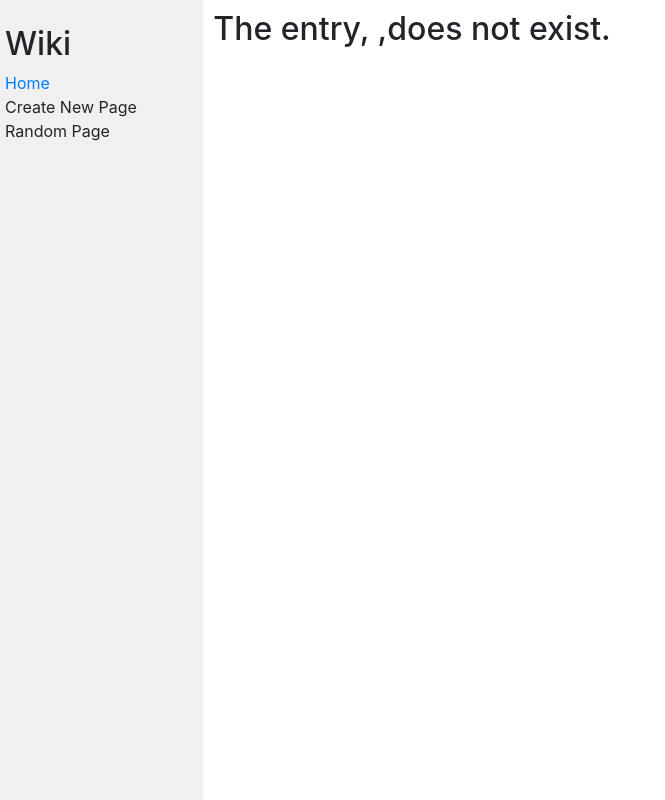
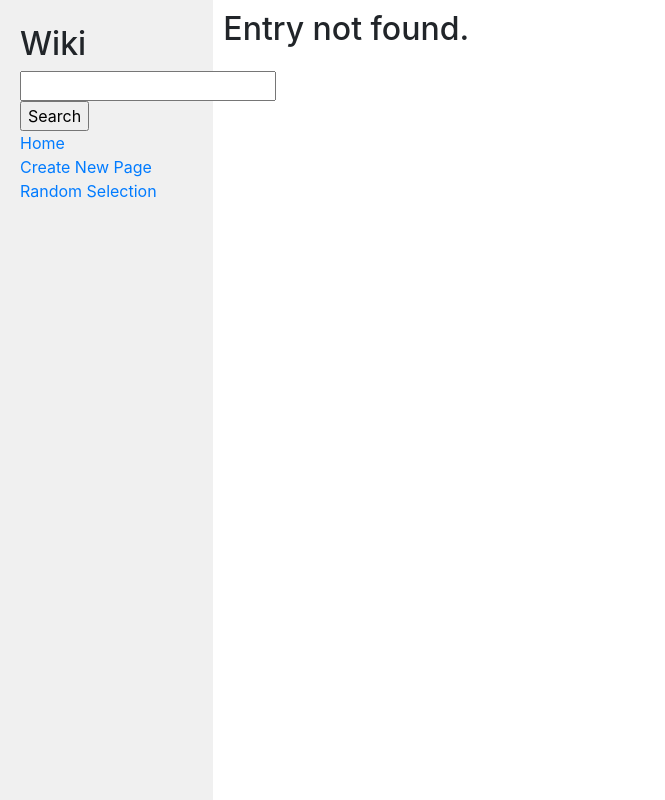
Before and after one commit to chrismelkridge/wiki, a Django app: page /wiki/1/ in a window 1280 px wide. Shown: the whole page, without its empty margins (0-665 px from the left). Run offline with Django 3.2, Linux system fonts and the light colour scheme; some libraries are stand-ins or nearby versions.

Commit message:
This is the provisional final version

```diff
--- a/encyclopedia/static/encyclopedia/styles.css
+++ b/encyclopedia/static/encyclopedia/styles.css
@@ -1,5 +1,7 @@
+
+
 body {
-    margin: 0;
+    margin: 5;
     background-color: white;
 }
 
@@ -10,11 +12,6 @@ code {
 h1 {
     margin-top: 0px;
     padding-top: 20px;
-}
-
-textarea {
-    height: 90vh;
-    width: 80%;
 }
 
 .main {
@@ -36,3 +33,8 @@ textarea {
 .sidebar h2 {
     margin-top: 5px;
 }
+
+.body{
+    overflow: hidden;
+    height: 100vh;
+}
--- a/encyclopedia/templates/encyclopedia/entry.html
+++ b/encyclopedia/templates/encyclopedia/entry.html
@@ -7,6 +7,7 @@
 {% block body%}
 
     <br>
+    <a href="{% url 'encyclopedia:edit' title %}">Edit</a>
    {{entry|safe}}
 
-{% endblock %}
+{% endblock%}
--- a/encyclopedia/templates/encyclopedia/error.html
+++ b/encyclopedia/templates/encyclopedia/error.html
@@ -5,5 +5,5 @@
 {% endblock %}
 
 {% block body%}
-    <h2>The entry,{{title}} ,does not exist.</h2>
+    <h2>{{message}}</h2>
 {% endblock %}
--- a/encyclopedia/templates/encyclopedia/layout.html
+++ b/encyclopedia/templates/encyclopedia/layout.html
@@ -7,22 +7,28 @@
         <title>{% block title %}{% endblock %}</title>
         <link rel="stylesheet" href="https://stackpath.bootstrapcdn.com/bootstrap/4.4.1/css/bootstrap.min.css" integrity="sha384-Vkoo8x4CGsO3+Hhxv8T/Q5PaXtkKtu6ug5TOeNV6gBiFeWPGFN9MuhOf23Q9Ifjh" crossorigin="anonymous">
         <link href="{% static 'encyclopedia/styles.css' %}" rel="stylesheet">
+        <meta charset="UTF-8">
+        <meta name="viewport" content="width=device-width, initial-scale=1">
     </head>
     <body>
+        <div class="container-fluid">
             <div class="row">
                 <div class="sidebar col-lg-2 col-md-3">
                     <h2>Wiki</h2>
-                <form>
-                    {{form}}
+
+                    <form action ="{% url 'encyclopedia:search'%}" method="post">
+                        {% csrf_token%}
+                        <input type ="text" name="search_title">
+                        <input type="submit" value="Search">
                     </form>
                     <div>
-                    <a href="{% url 'index' %}">Home</a>
+                        <a href="{% url 'encyclopedia:index' %}">Home</a>
                     </div>
                     <div>
-                    Create New Page
+                        <a href="{% url 'encyclopedia:new_entry' %}">Create New Page</a>
                     </div>
                     <div>
-                    Random Page
+                        <a href="{%url 'encyclopedia:random'%}">Random Selection</a>
                     </div>
                     {% block nav %}
                     {% endblock %}
@@ -32,6 +38,7 @@
                     {% endblock %}
                 </div>
             </div>
+        </div>
 
     </body>
 </html>
--- a/encyclopedia/urls.py
+++ b/encyclopedia/urls.py
@@ -1,9 +1,13 @@
 from django.urls import path
 
 from . import views
-
+app_name = "encyclopedia"
 urlpatterns = [
     path("", views.index, name="index"),
-    path("wiki/<str:title>/",views.entry,name="entry")
+    path("wiki/<str:title>/",views.entry,name="entry"),
+    path("search", views.search, name= "search"),
+    path("wiki/<str:title/new_entry", views.new_entry, name= "new_entry"),
+    path("wiki/<str:title>/edit", views.edit, name= "edit"),
+    path("random", views.random, name = "random")
 
 ]
--- a/encyclopedia/views.py
+++ b/encyclopedia/views.py
@@ -2,17 +2,21 @@ from django.shortcuts import render
 from . import util
 import markdown
 from django import forms
+from django.http import HttpResponseRedirect
+from django.urls import reverse
+from random import randint
 
 class NewPageForm(forms.Form):
-   Title = forms.CharField(label="Entry Title")
+   title = forms.CharField(label="Entry Title")
    entry = forms.CharField(widget=forms.Textarea(attrs={'rows':3, 'cols':40, 'style':'width:100% max-width:500px; height:250px'}))
 
-   from django import forms
 
+class EditRequestForm(forms.Form):
+    title = forms.CharField()
+    #widget=forms.HiddenInput()
 
-
-
-
+class EditForm(forms.Form):
+    entry = forms.CharField(widget=forms.Textarea(attrs={'rows':3, 'cols':40, 'style':'width:100% max-width:500px; height:250px'}))
 
 
 def index(request):
@@ -22,7 +26,6 @@ def index(request):
 
 def entry(request, title):
     entry_md = util.get_entry(title)
-
     if entry_md is None:
         return render(request, "encyclopedia/error.html", {
             "message": "Entry not found."
@@ -31,17 +34,18 @@ def entry(request, title):
     entry = markdown.markdown(entry_md)
 
     return render(request, "encyclopedia/entry.html", {
+        "title": title,
+        "entry": entry,
+        })
 
-        "title": title,
-        "entry": entry
-    })
 
 def search(request):
     if request.method =="POST":
-        # Get heading and remove whitespace
-        heading = (request.POST.get("search_title")).strip()
+        # Get title and remove whitespace
+        title = request.POST.get("search_title").strip()
+
         # Check that text has been added.
-        if len(heading) == 0:
+        if len(title) == 0:
             return render(request, "encyclopedia/error.html", {
                 "message": "Please enter a search value"
             })
@@ -51,29 +55,102 @@ def search(request):
         possible_entry = []
 
         for name in names:
-            if heading.lower() == name.lower():
+            if title.lower() == name.lower():
                 entry_md = util.get_entry(name)
                 entry = markdown.markdown(entry_md)
+
                 return render(request, "encyclopedia/search.html",{
-                    "heading":heading,
-                    "entry": entry
+                    "title": title,
+                    "entry": entry,
+                    "form":EditRequestForm(initial={
+                        "title": title
+                    })
                     })
 
-                pass
-        # See if the title entered is part any of the names listed.
-        if heading.lower() != name.lower():
+        # Check if the title entered is part any of the names listed.
+        if title.lower() != name.lower():
             for name in names:
-                if heading.lower() in name.lower():
+                if title.lower() in name.lower():
                     possible_entry.append(name)
+            if len(possible_entry) == 0:
+                return render(request, "encyclopedia/error.html",{
+                    "message": "Sorry there are no close matches."
+                })
 
             return render(request, "encyclopedia/possible_entry.html",{
-                "heading": heading,
+                "title": title,
                 "possible_entry": possible_entry
             })
 
 
-def new_page(request):
-    return render(request, "encyclopedia/new_page.html",{
-        "form": NewPageForm
+def new_entry(request):
+    if request.method == "POST":
+        # Take the submitted data and save it as form
+        form = NewPageForm(request.POST)
+        # Check if the data is valid (server side)
+        if form.is_valid():
+            # Isolate title from the cleaned  version of form data and remove white space.
+            title = (form.cleaned_data["title"]).strip()
+            if len(title) == 0:
+                return render(request, "encyclopedia/error.html",{
+                    "message": "Please start by entering a title"
+                })
+            names = util.list_entries()
+            for name in names:
+                if name.lower() == title.lower():
+                    return render(request, "encyclopedia/error.html",{
+                        "message": "This entry already exists. If you wish to alter it use Edit."
+                    })
 
-})
+            # Isolate entry from the cleaned version of form data.
+            entry = form.cleaned_data["entry"]
+            util.save_entry(title, entry)
+            return HttpResponseRedirect(reverse("encyclopedia:entry",args = [title]))
+            #entry = markdown.markdown(entry)
+            #return render(request, "encyclopedia/entry.html",{
+                #"title": title,
+                #"entry":entry,
+                #"form":NewPageForm(initial={
+                    #"entry": entry
+                                #})
+
+            #})
+
+    else:
+        return render(request, "encyclopedia/new_entry.html",{
+            "form": NewPageForm()
+        })
+
+def edit(request, title):
+    if request.method == "POST":
+        # Take the submitted data and save it as form
+        entry = request.POST.get("entry")
+        util.save_entry(title, entry)
+        return HttpResponseRedirect(
+    reverse("encyclopedia:entry", args =[title])
+)
+    # Render EditForm with the existing entry included
+    entry = util.get_entry(title)
+    if entry is None:
+        return render(request, "encyclopedia/error.html",{
+            "message": "Edit has failed"
+        })
+    return render(request,"encyclopedia/edit.html",{
+    "title": title,
+    "form":EditForm(initial={
+                    "entry":entry
+                        })
+    })
+
+def random(request):
+    names=[]
+    names = util.list_entries()
+    name = randint(0, (len(names)-1))
+    title = names[name]
+    entry_md = util.get_entry(title)
+    entry = markdown.markdown(entry_md)
+    return render(request, "encyclopedia/entry.html",{
+        "title": title,
+        "entry": entry
+
+    })
```
Also changed, not shown: entries/CSS.md (line endings or trailing spaces), entries/Python.md (line endings or trailing spaces). Lines whose indentation alone changed are shown as unchanged.
